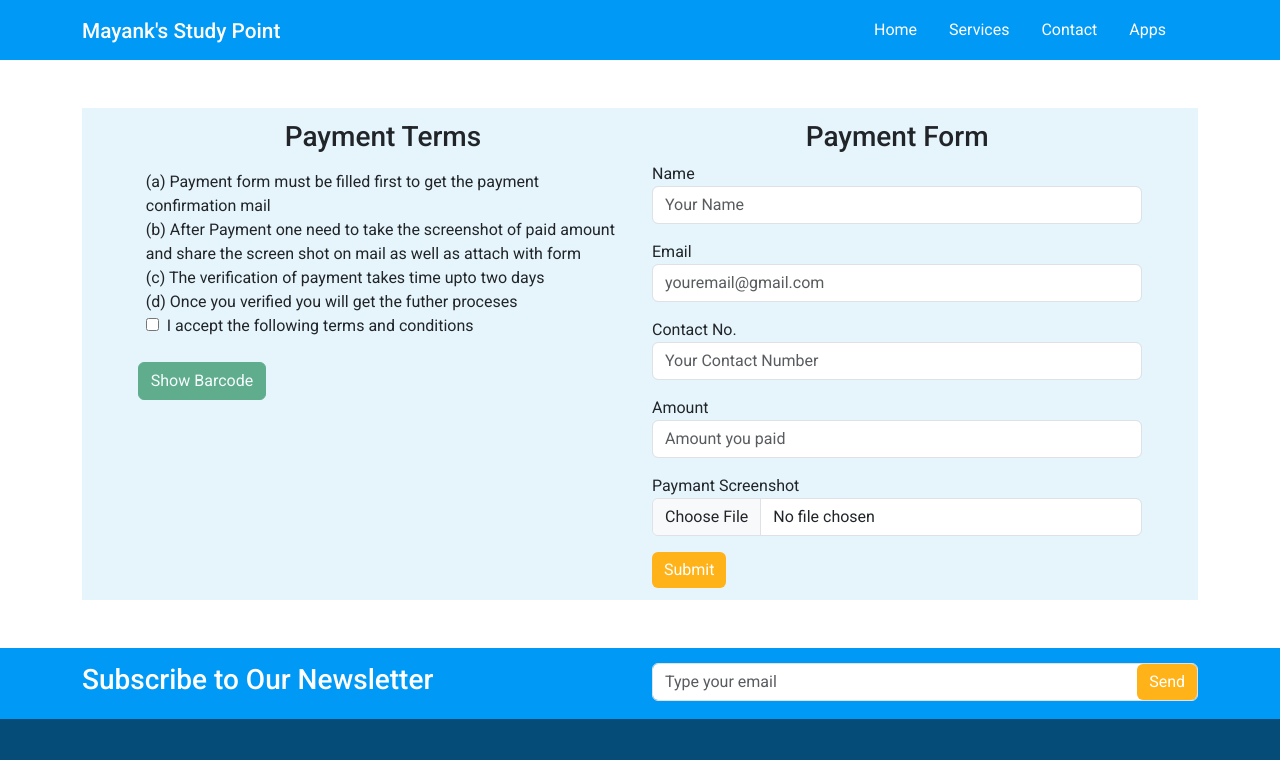
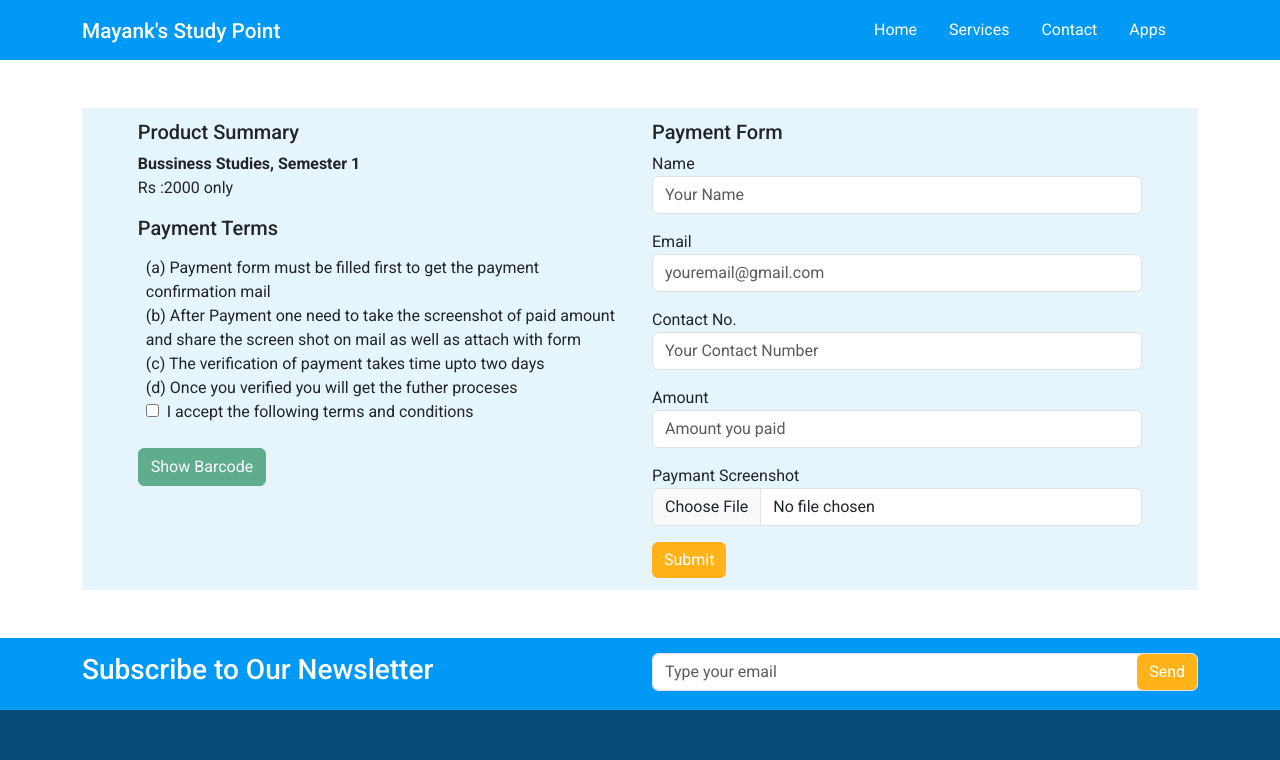
Before and after one commit to AmitShawGit/Mayank_Study_Point_MERN, a React (Create React App) app: page /Phonepay/1 in a window 1280 px wide. Shown: the top 760 px of the page. Built offline with nearby package versions, Linux system fonts and the light colour scheme; no server answers.

Commit message:
payment form design done

```diff
--- a/src/payment/Phonepay.jsx
+++ b/src/payment/Phonepay.jsx
@@ -96,7 +96,12 @@ const Phonepay = () => {
                     <Row>
                         <Col sm={6}>
                             <div className="payment-terms">
-                                <h3>Payment Terms</h3>
+                                <h5>Product Summary</h5>
+                                <ul className="list-none">
+                                    <li><b>Bussiness Studies, Semester 1</b></li>
+                                    <li>Rs :2000 only</li>
+                                </ul>
+                                <h5 style={{ display: showBarcode ? "none" : "block" }}>Payment Terms</h5>
                                 <ul className='list-none p-2' style={{ display: showBarcode ? "none" : "block" }}>
                                     <li>(a) Payment form must be filled first to get the payment confirmation mail</li>
                                     <li>(b) After Payment one need to take the screenshot of paid amount and share the screen shot on mail as well as attach with form</li>
@@ -110,7 +115,7 @@ const Phonepay = () => {
                         </Col>
                         <Col sm={6}>
                             <form action='/submit' onSubmit={handleSubmit}>
-                                <h3>Payment Form</h3>
+                                <h5>Payment Form</h5>
                                 {inputElement.map((item, index) => {
                                     return <Input
                                         key={index}
--- a/src/style.scss
+++ b/src/style.scss
@@ -215,9 +215,6 @@ a {
     padding: 12px 5%;
     margin-top: 3rem;
 
-        h3{
-            text-align: center;
-        }
 
 }
 .barcode-img{
```
